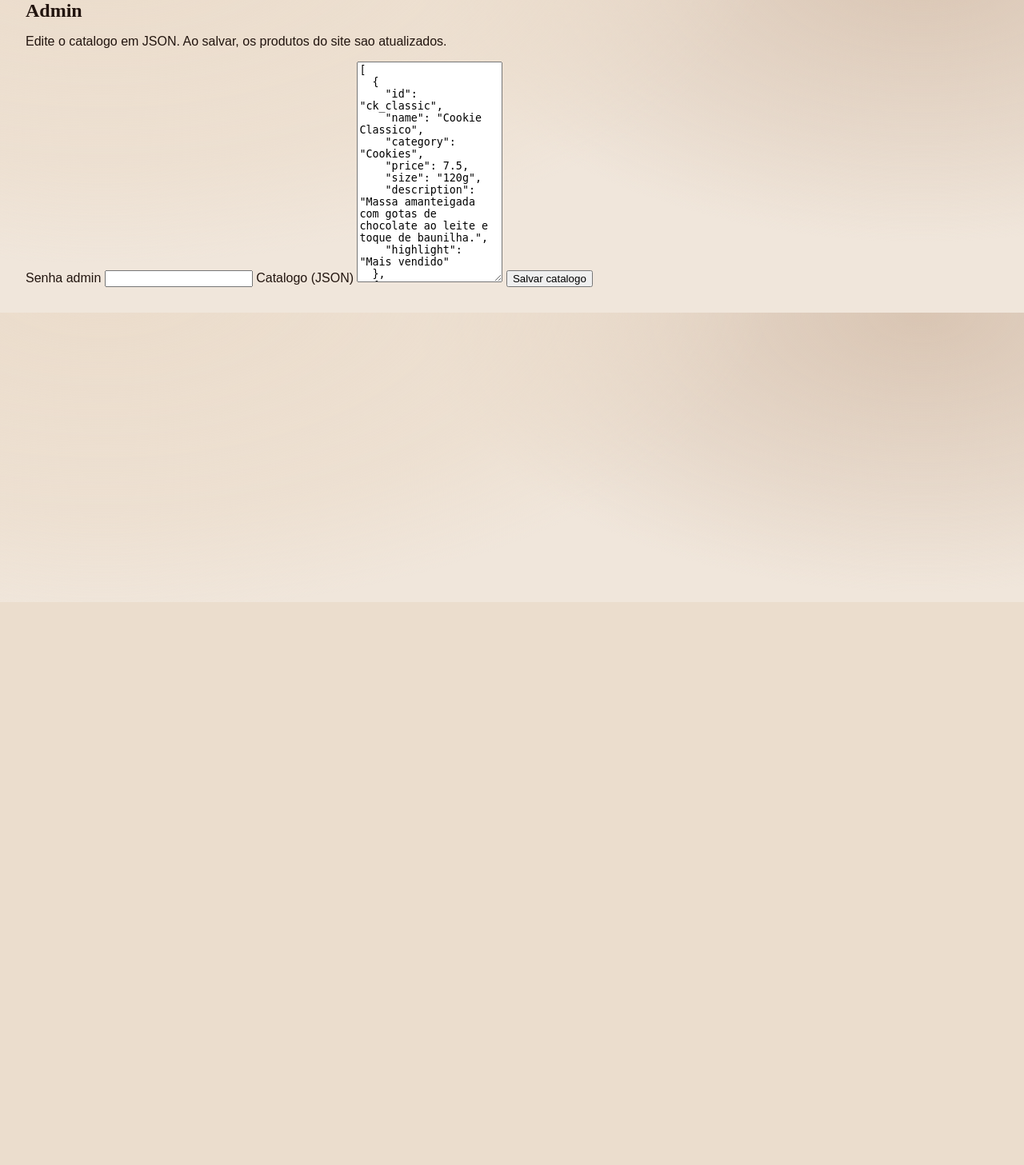
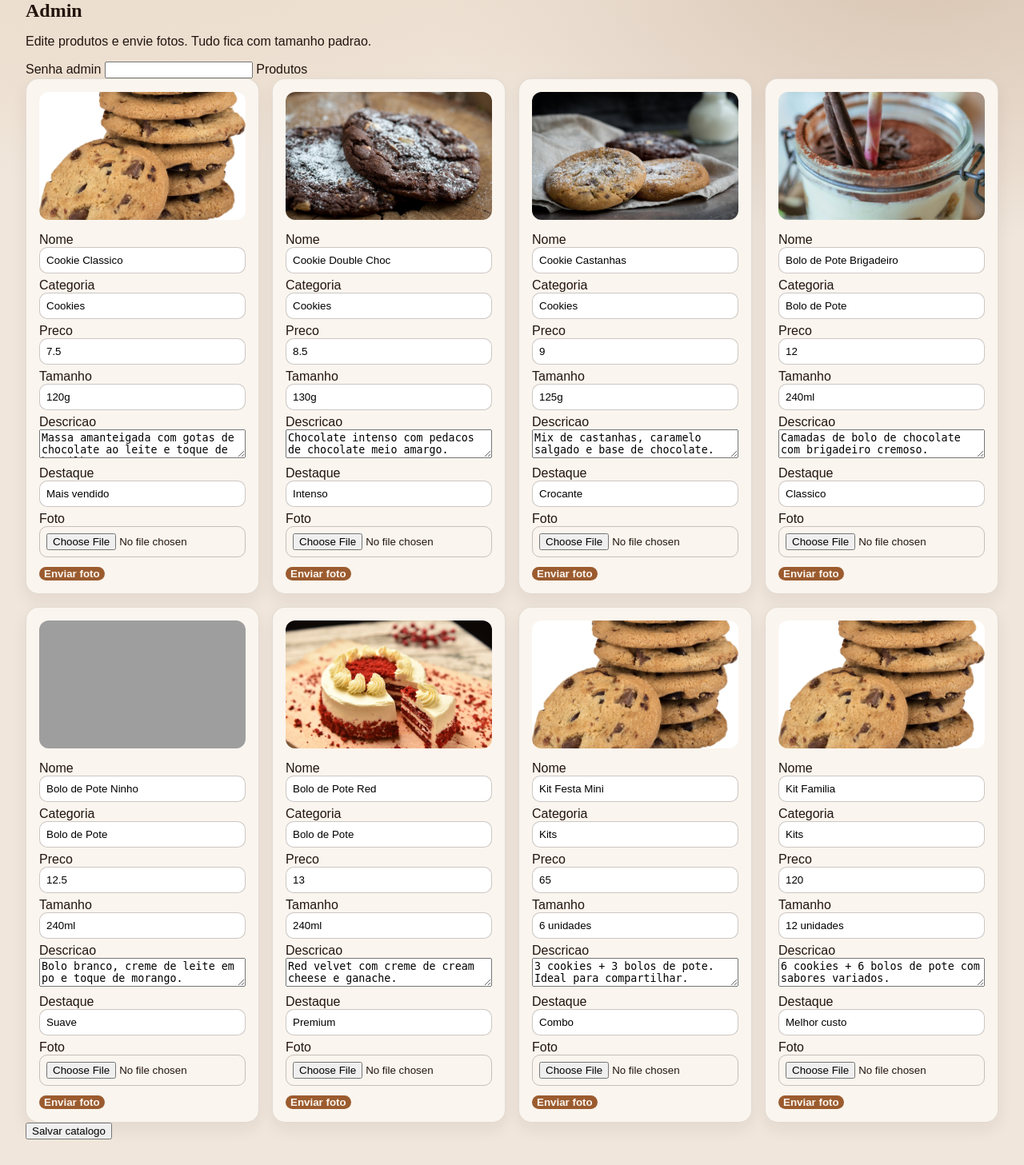
Before and after one commit to felipepereira160-a11y/CastelieCookieShop, a FastAPI app: page /admin in a window 1280 px wide. Shown: the part 47-1504 px from the top of the page at 80% size. Before the commit the page ends 800 px from the top, so only its background shows below. Run offline with FastAPI, Linux system fonts and the light colour scheme; grey boxes are pictures that could not be loaded.

Commit message:
Add admin panel with uploads

```diff
--- a/fastapi_app/main.py
+++ b/fastapi_app/main.py
@@ -6,7 +6,7 @@ import os
 from pathlib import Path
 from typing import Any, Dict, List
 
-from fastapi import FastAPI, Request, Form
+from fastapi import FastAPI, Request, Form, UploadFile, File
 from fastapi.responses import HTMLResponse, JSONResponse
 from fastapi.staticfiles import StaticFiles
 from fastapi.templating import Jinja2Templates
@@ -126,6 +126,11 @@ def save_catalog(items: List[Dict[str, Any]]) -> None:
     CATALOG_PATH.write_text(json.dumps(items, ensure_ascii=False, indent=2), encoding="utf-8")
 
 
+def _is_admin(password: str) -> bool:
+    admin_pass = os.getenv("ADMIN_PASS", "admin")
+    return password == admin_pass
+
+
 @app.get("/", response_class=HTMLResponse)
 def index(request: Request):
     return templates.TemplateResponse("index.html", {"request": request})
@@ -146,17 +151,47 @@ def admin(request: Request, msg: str | None = None):
 
 @app.post("/admin", response_class=HTMLResponse)
 def admin_save(request: Request, password: str = Form(""), catalog_json: str = Form("")):
-    admin_pass = os.getenv("ADMIN_PASS", "admin")
-    if password != admin_pass:
+    if not _is_admin(password):
         return admin(request, msg="Senha incorreta.")
     try:
         items = json.loads(catalog_json)
         if not isinstance(items, list):
             raise ValueError("JSON invalido")
         save_catalog(items)
-        return admin(request, msg="Catalogo atualizado.")
+        git_ok, git_msg = commit_and_push(["data/catalog.json"], "Atualizar catalogo")
+        msg = "Catalogo atualizado." if git_ok else f"Catalogo atualizado, mas git falhou: {git_msg}"
+        return admin(request, msg=msg)
     except Exception as exc:
         return admin(request, msg=f"Erro ao salvar: {exc}")
+
+
+@app.post("/admin/upload")
+async def admin_upload(password: str = Form(""), product_id: str = Form(""), image: UploadFile = File(...)):
+    if not _is_admin(password):
+        return JSONResponse({"ok": False, "message": "Senha incorreta."}, status_code=401)
+
+    if not product_id:
+        return JSONResponse({"ok": False, "message": "Produto invalido."}, status_code=400)
+
+    ext = Path(image.filename or "").suffix.lower()
+    if ext not in {".jpg", ".jpeg", ".png", ".webp"}:
+        return JSONResponse({"ok": False, "message": "Formato invalido."}, status_code=400)
+
+    target = STATIC_PRODUCTS_DIR / f"{product_id}{ext}"
+
+    for old_ext in (".jpg", ".jpeg", ".png", ".webp"):
+        old = STATIC_PRODUCTS_DIR / f"{product_id}{old_ext}"
+        if old.exists() and old != target:
+            old.unlink()
+
+    content = await image.read()
+    target.write_bytes(content)
+
+    git_ok, git_msg = commit_and_push([str(target.relative_to(REPO_ROOT))], f"Atualizar imagem {product_id}")
+    if not git_ok:
+        return {"ok": True, "message": f"Imagem salva. Git falhou: {git_msg}"}
+
+    return {"ok": True, "message": "Imagem salva."}
 
 
 @app.get("/api/catalog")
--- a/fastapi_app/static/styles.css
+++ b/fastapi_app/static/styles.css
@@ -98,6 +98,10 @@ h1, h2, h3 {
   border: 1px solid rgba(54, 33, 22, 0.12);
   box-shadow: 0 8px 20px rgba(54, 33, 22, 0.07);
   padding: 16px;
+}
+
+.product-card {
+  min-height: 360px;
 }
 
 .product-card img {
@@ -202,6 +206,20 @@ h1, h2, h3 {
   font-weight: 600;
 }
 
+.admin-grid {
+  grid-template-columns: repeat(auto-fit, minmax(260px, 1fr));
+}
+
+.admin-card input,
+.admin-card textarea {
+  width: 100%;
+  margin-bottom: 6px;
+}
+
+.admin-card .upload-btn {
+  margin-top: 6px;
+}
+
 @media (max-width: 900px) {
   .layout {
     grid-template-columns: 1fr;
--- a/fastapi_app/templates/admin.html
+++ b/fastapi_app/templates/admin.html
@@ -17,14 +17,16 @@
     <main class="layout" style="grid-template-columns: 1fr;">
       <section class="products">
         <h2>Admin</h2>
-        <p>Edite o catalogo em JSON. Ao salvar, os produtos do site sao atualizados.</p>
+        <p>Edite produtos e envie fotos. Tudo fica com tamanho padrao.</p>
 
-        <form method="post" class="form">
+        <form method="post" class="form" id="admin-form">
           <label>Senha admin</label>
-          <input type="password" name="password" required />
+          <input type="password" name="password" id="admin-password" required />
 
-          <label>Catalogo (JSON)</label>
-          <textarea name="catalog_json" rows="18">{{ catalog_json }}</textarea>
+          <label>Produtos</label>
+          <div id="admin-grid" class="grid admin-grid"></div>
+
+          <textarea name="catalog_json" id="catalog-json" rows="10" style="display:none;">{{ catalog_json }}</textarea>
 
           <button type="submit">Salvar catalogo</button>
           {% if message %}
@@ -33,5 +35,84 @@
         </form>
       </section>
     </main>
+
+    <script>
+      const catalog = {{ catalog_json | safe }};
+      const grid = document.getElementById('admin-grid');
+      const form = document.getElementById('admin-form');
+      const jsonInput = document.getElementById('catalog-json');
+
+      function buildCard(item) {
+        const card = document.createElement('div');
+        card.className = 'card product-card admin-card';
+        card.innerHTML = `
+          <img src="/static/products/${item.id}.jpg" onerror="this.style.display='none'" />
+          <label>Nome</label>
+          <input value="${item.name}" data-field="name" />
+          <label>Categoria</label>
+          <input value="${item.category}" data-field="category" />
+          <label>Preco</label>
+          <input type="number" step="0.5" value="${item.price}" data-field="price" />
+          <label>Tamanho</label>
+          <input value="${item.size}" data-field="size" />
+          <label>Descricao</label>
+          <textarea rows="2" data-field="description">${item.description}</textarea>
+          <label>Destaque</label>
+          <input value="${item.highlight}" data-field="highlight" />
+          <label>Foto</label>
+          <input type="file" data-field="image" accept=".jpg,.jpeg,.png,.webp" />
+          <button type="button" class="upload-btn">Enviar foto</button>
+        `;
+
+        const uploadBtn = card.querySelector('.upload-btn');
+        uploadBtn.addEventListener('click', async () => {
+          const password = document.getElementById('admin-password').value;
+          const fileInput = card.querySelector('input[data-field="image"]');
+          if (!password) {
+            alert('Digite a senha admin.');
+            return;
+          }
+          if (!fileInput.files.length) {
+            alert('Escolha uma imagem.');
+            return;
+          }
+          const formData = new FormData();
+          formData.append('password', password);
+          formData.append('product_id', item.id);
+          formData.append('image', fileInput.files[0]);
+
+          const resp = await fetch('/admin/upload', { method: 'POST', body: formData });
+          const data = await resp.json();
+          alert(data.message || (data.ok ? 'Imagem enviada.' : 'Erro ao enviar.'));
+        });
+
+        return card;
+      }
+
+      function renderAdmin() {
+        grid.innerHTML = '';
+        catalog.forEach((item) => grid.appendChild(buildCard(item)));
+      }
+
+      form.addEventListener('submit', () => {
+        const cards = Array.from(document.querySelectorAll('.admin-card'));
+        const updated = cards.map((card, idx) => {
+          const base = catalog[idx];
+          const getVal = (field) => card.querySelector(`[data-field="${field}"]`).value;
+          return {
+            id: base.id,
+            name: getVal('name'),
+            category: getVal('category'),
+            price: parseFloat(getVal('price') || 0),
+            size: getVal('size'),
+            description: getVal('description'),
+            highlight: getVal('highlight'),
+          };
+        });
+        jsonInput.value = JSON.stringify(updated, null, 2);
+      });
+
+      renderAdmin();
+    </script>
   </body>
 </html>
```
